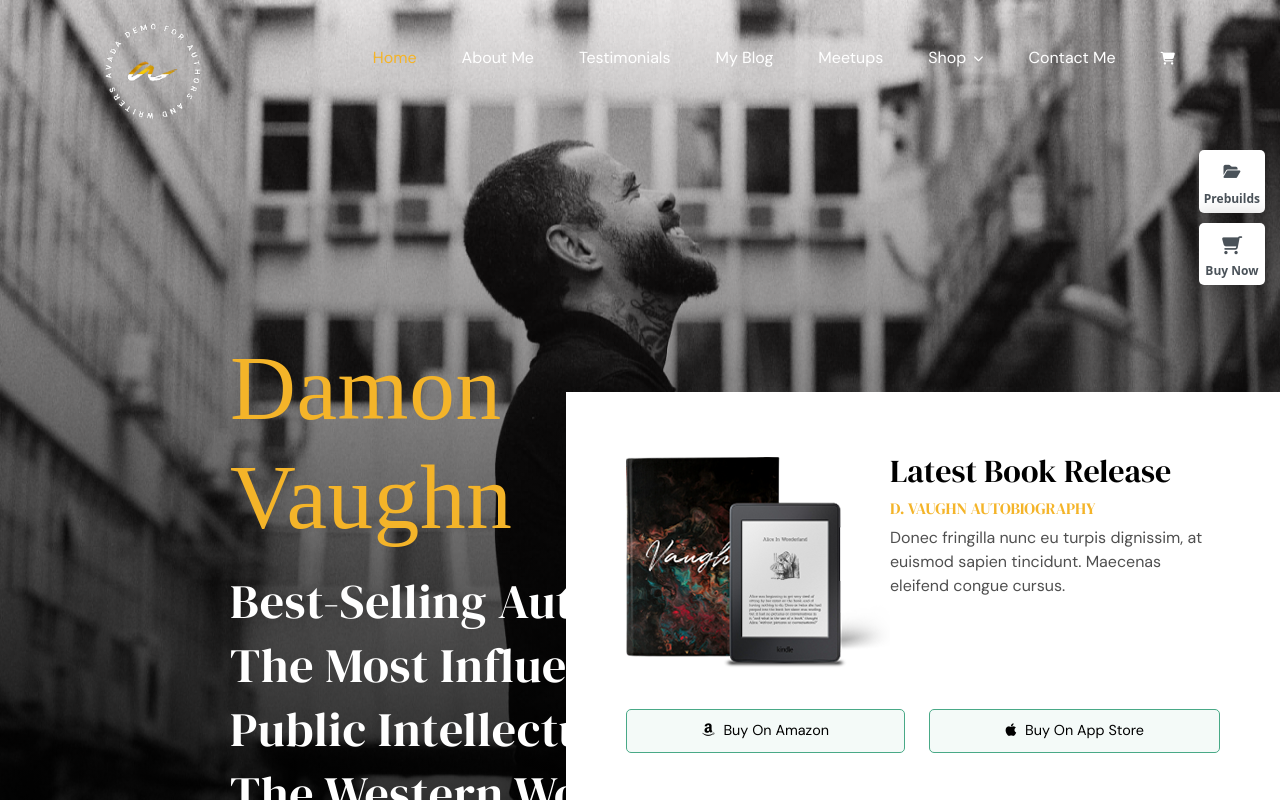
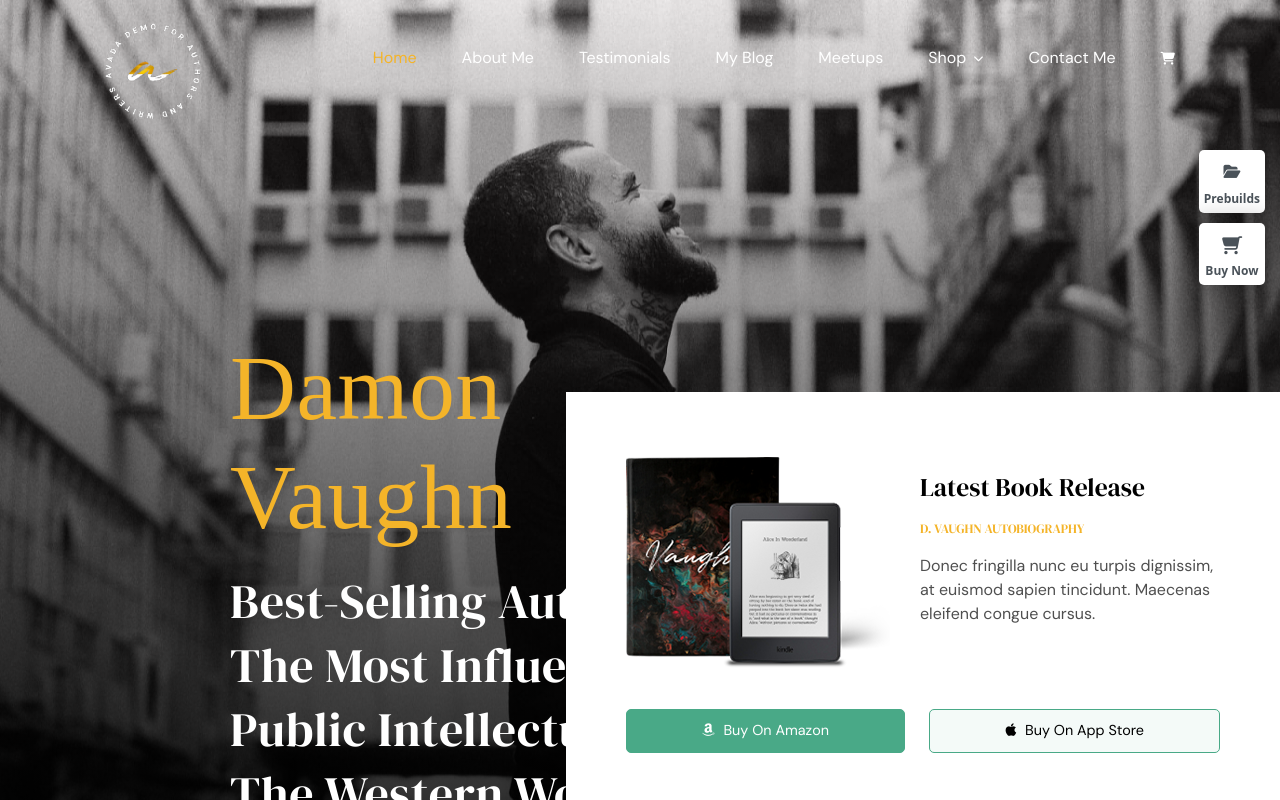
Before and after one commit to LisaKoizumiCipolla/proj-html-vuejs, a Vue app: page / in a window 1280 px wide. In both pictures the pointer is over the button "Buy On Amazon". Shown: the top 800 px of the page. Built offline with nearby package versions, Linux system fonts and the light colour scheme; a web font is replaced by a local one.

Commit message:
Colour on links

```diff
--- a/src/components/AppHeader.vue
+++ b/src/components/AppHeader.vue
@@ -63,14 +63,16 @@ export default {
 
     .text{
         width: 330px;
+        padding: 20px 0 20px 30px;
 
         h2{
-            font-size: 2rem;
+            font-size: 1.6rem;
         }
 
         h3{
             color: $yellow;
-            font-size: 1rem;
+            font-size: .8em;
+            padding: 10px 0;
         }
 
         p{
@@ -91,6 +93,11 @@ export default {
         padding: 10px 75px;
         background-color: #f4faf8;
         font-size: .9rem;
+
+            &:hover{
+                background-color: #49a987;
+                color: white;
+            }
     }
 
     i{
--- a/src/components/MainComponents/BuyLink.vue
+++ b/src/components/MainComponents/BuyLink.vue
@@ -22,6 +22,10 @@ export default {
         img{
             height: 70px;
             margin: 70px 35px;
+
+            &:hover{
+                cursor: pointer;
+            }
         }
     }
 </style>
--- a/src/components/MainComponents/EventCards.vue
+++ b/src/components/MainComponents/EventCards.vue
@@ -29,6 +29,7 @@ export default {
 }
 </script>
 <style lang="scss" scoped>
+@use '../../styles/partials/variables' as *;
         .single-card{
             width: 100%;
             padding: 25px;
@@ -47,6 +48,11 @@ export default {
             font-weight: 300;
             font-size: 1.6rem;
             padding-bottom: 20px;
+
+                    &:hover{
+                        color: $yellow;
+                        cursor: pointer;
+                    }
         }
 
         p{
--- a/src/components/MainComponents/RecentArticles.vue
+++ b/src/components/MainComponents/RecentArticles.vue
@@ -88,6 +88,10 @@ export default {
                 background-color: #f4b429;
                 padding: 10px 80px;
                 margin-bottom: 40px;
+
+                &:hover{
+                    background-color: #be8d21;
+                }
             }
     }
 
@@ -178,7 +182,7 @@ export default {
         background-color: white;
         bottom: 0;
         width: 82%;
-        padding: 5px 0 0 30px;
+        padding: 5px 0 30px 30px;
 
         .big{
             font-size: 1.6rem;
--- a/src/components/MainComponents/WhatCriticsSay.vue
+++ b/src/components/MainComponents/WhatCriticsSay.vue
@@ -96,6 +96,10 @@ export default {
                 background-color: #f4b429;
                 padding: 10px 45px;
                 margin-bottom: 40px;
+
+                    &:hover{
+                        background-color: #be8d21;
+                    }
             }
     }
 
@@ -187,6 +191,11 @@ export default {
         .paper{
             color: black;
             font-weight: 300;
+
+                &:hover{
+                    color: $yellow;
+                    cursor: pointer;
+                }
         }
     }
 
--- a/src/styles/general.scss
+++ b/src/styles/general.scss
@@ -51,6 +51,10 @@ button{
     font-size: .9rem;
     font-weight: 300;
     border-radius:5px;
+
+    &:hover{
+        background-color: #347961;
+    }
 }
 
 .line{
```
